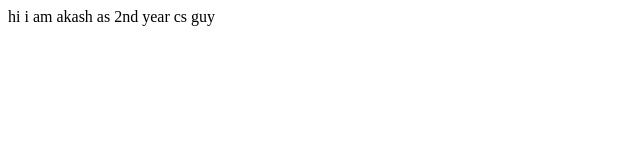
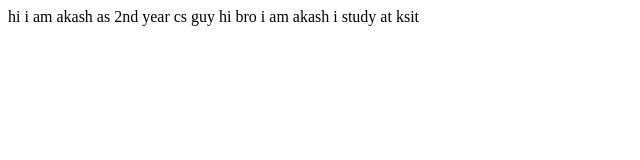
Before and after one commit to akashlisp/Akash.a.s.portfolio, a plain HTML site: page index.html in a window 1280 px wide. Shown: the whole page, without its empty margins (0-640 px from the left). Drawn offline with Linux system fonts and the light colour scheme.

Commit message:
docs-text
message to users

```diff
--- a/index.html
+++ b/index.html
@@ -7,6 +7,7 @@
 </head>
 <body>
     hi i am akash as 2nd year cs guy
-
+    hi bro i am akash
+    i study at ksit
 </body>
 </html>
```
